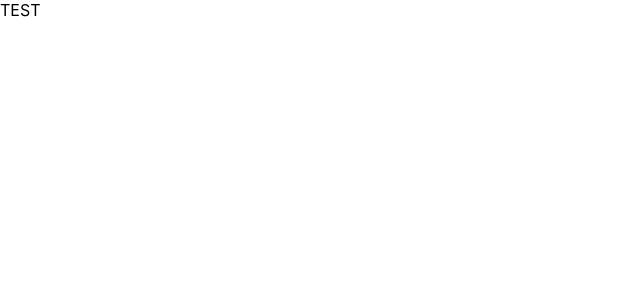
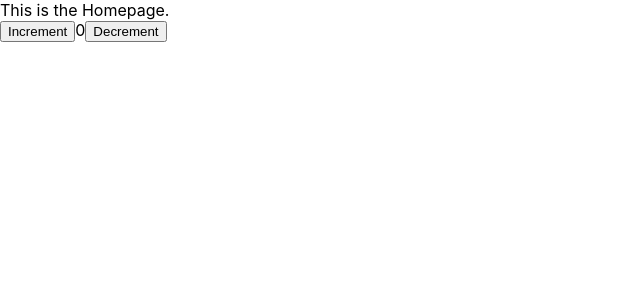
Before and after one commit to jackjning/react-app, a React (Create React App) app: page / in a window 1280 px wide. Shown: the top 300 px of the page, without its empty margins (0-640 px from the left). Built offline with nearby package versions, Linux system fonts and the light colour scheme.

Commit message:
added states with react redux

```diff
--- a/package.json
+++ b/package.json
@@ -3,8 +3,11 @@
   "version": "0.1.0",
   "private": true,
   "dependencies": {
+    "@reduxjs/toolkit": "^1.6.1",
     "react": "^17.0.2",
     "react-dom": "^17.0.2",
+    "react-redux": "^7.2.4",
+    "react-router-dom": "^5.2.0",
     "react-scripts": "4.0.3"
   },
   "scripts": {
--- /dev/null
+++ b/src/About.js
@@ -0,0 +1,13 @@
+import Button from "./Button";
+
+const About = (props) => {
+    console.log("This is Jack");
+    return (
+      <div>
+      <div> Hi! I'm Jack. </div>
+      <Button />
+      </div>
+  );
+}
+
+export default About;
--- a/src/App.js
+++ b/src/App.js
@@ -1,17 +1,25 @@
-import React, { Component } from "react";
 import "./App.css";
+import Home from "./Home"
+import About from "./About";
+import { BrowserRouter as Router, Route, Switch} from 'react-router-dom'
 
-class App extends Component {
-  render() {
+const App = (props) => {
     console.log("hello world");
     return (
-      <div id="colorlib-page">
-        <div id="container-wrap">
-          <div id="colorlib-main">TEST</div>
-        </div>
+      <Router>
+      <div>
+          <Switch>
+            <Route exact path="/">
+              <Home>
+              </Home>
+            </Route>
+            <Route path="/About">
+              <About />
+            </Route>
+          </Switch>
       </div>
-    );
-  }
+      </Router>
+  );
 }
 
 export default App;
--- /dev/null
+++ b/src/Button.js
@@ -0,0 +1,17 @@
+import React from "react";
+
+class LoggingButton extends React.Component {
+    handleClick() {
+      console.log('You just clicked button 1');
+    }
+
+    render() {
+      return (
+        <button onClick={() => this.handleClick()}>
+          Button 1
+        </button>
+      );
+    }
+  }
+
+export default LoggingButton;
--- /dev/null
+++ b/src/Home.js
@@ -0,0 +1,14 @@
+import { Counter } from "./features/counter/Counter"
+
+const Home = (props) => {
+    console.log(props)
+    console.log("This is Jack");
+    return (
+      <div>
+      <div> This is the Homepage. </div>
+      <Counter />
+      </div>
+  );
+}
+
+export default Home;
--- /dev/null
+++ b/src/app/store.js
@@ -0,0 +1,8 @@
+import { configureStore } from '@reduxjs/toolkit'
+import counterReducer from '../features/counter/counterSlice'
+
+export default configureStore({
+  reducer: {
+    counter: counterReducer,
+  },
+})
--- /dev/null
+++ b/src/features/counter/Counter.js
@@ -0,0 +1,29 @@
+import React from 'react'
+import { useSelector, useDispatch } from 'react-redux'
+import { decrement, increment } from './counterSlice'
+
+export const Counter = () => {
+  console.log("Counter")
+  const count = useSelector((state) => state.counter.value)
+  const dispatch = useDispatch()
+
+  return (
+    <div>
+      <div>
+        <button
+          aria-label="Increment value"
+          onClick={() => dispatch(increment())}
+        >
+          Increment
+        </button>
+        <span>{count}</span>
+        <button
+          aria-label="Decrement value"
+          onClick={() => dispatch(decrement())}
+        >
+          Decrement
+        </button>
+      </div>
+    </div>
+  )
+}
--- /dev/null
+++ b/src/features/counter/counterSlice.js
@@ -0,0 +1,24 @@
+import { createSlice } from '@reduxjs/toolkit'
+
+export const counterSlice = createSlice({
+  name: 'counter',
+  initialState: {
+    value: 0,
+  },
+  reducers: {
+    increment: (state) => {
+      state.value += 1
+    },
+    decrement: (state) => {
+      state.value -= 1
+    },
+    incrementByAmount: (state, action) => {
+      state.value += action.payload
+    },
+  },
+})
+
+// Action creators are generated for each case reducer function
+export const { increment, decrement, incrementByAmount } = counterSlice.actions
+
+export default counterSlice.reducer
--- a/src/index.js
+++ b/src/index.js
@@ -2,10 +2,14 @@ import React from "react";
 import ReactDOM from "react-dom";
 import "./index.css";
 import App from "./App";
+import store from './app/store';
+import { Provider } from 'react-redux';
 
 ReactDOM.render(
   <React.StrictMode>
-    <App />
+    <Provider store={store}>
+      <App />
+    </Provider>
   </React.StrictMode>,
   document.getElementById("root")
 );
```
Also changed, not shown: src/routes.js (added), 1 other file (tests, documents, lock files or other folders).
